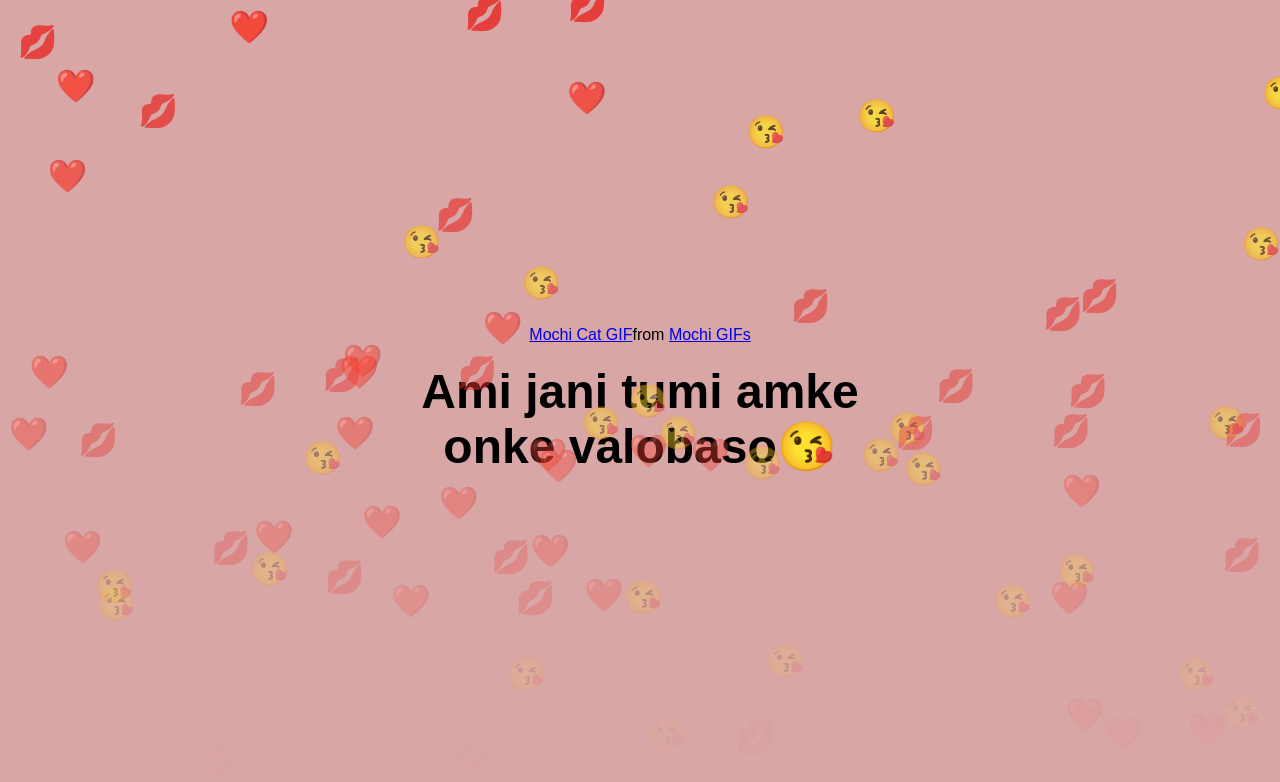
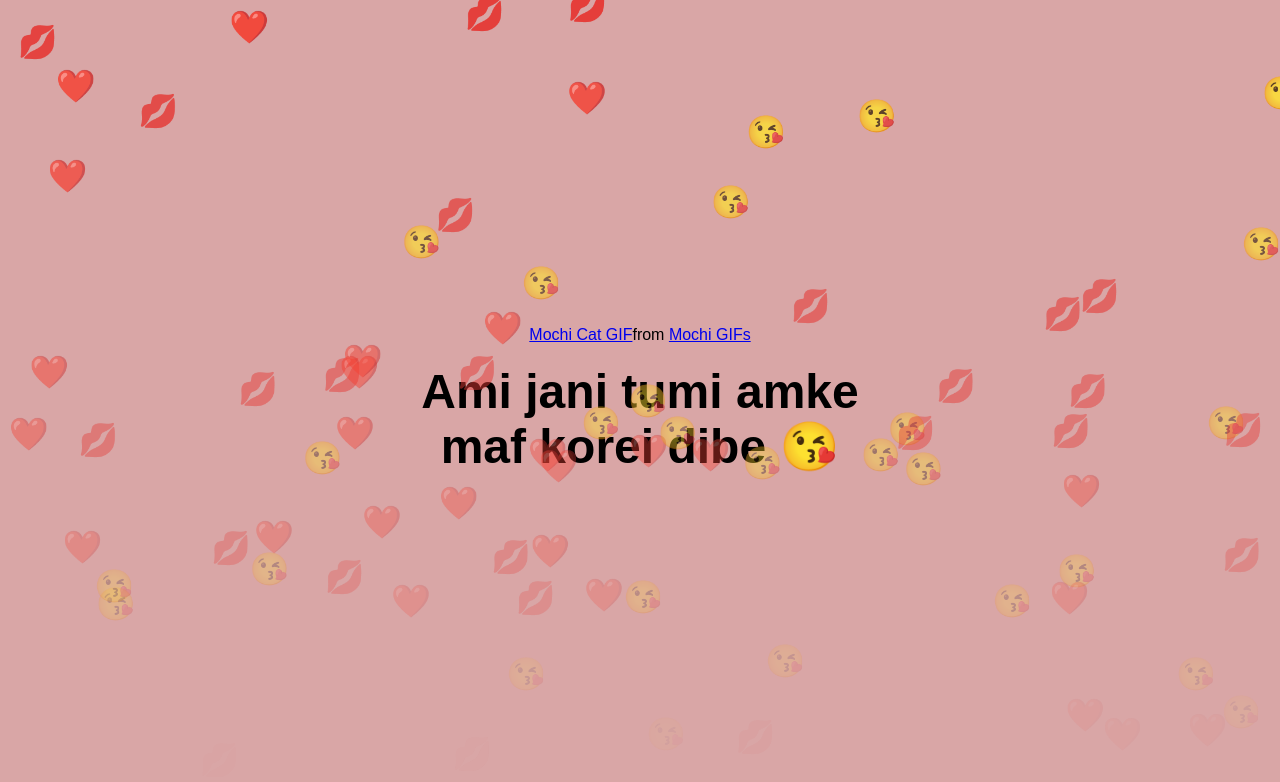
Before and after one commit to Kdjjshshdh/Newww, a plain HTML site: page yes.html in a window 1280 px wide. Shown: the top 782 px of the page. Drawn offline with Linux system fonts and the light colour scheme; a script that the page names is missing.

Commit message:
Update heading text in yes.html

```diff
--- a/yes.html
+++ b/yes.html
@@ -18,7 +18,7 @@
         Cat GIF</a>from <a href="https://tenor.com/search/mochi-gifs">Mochi GIFs</a>
     </div>
     <script type="text/javascript" async src="https://tenor.com/embed.js"></script>
-    <h1>Ami jani tumi amke onke valobaso😘</h1>
+    <h1>Ami jani tumi amke maf korei dibe 😘</h1>
   </div>
   <div class="petals-container">
     <div class="petal"></div>
```
